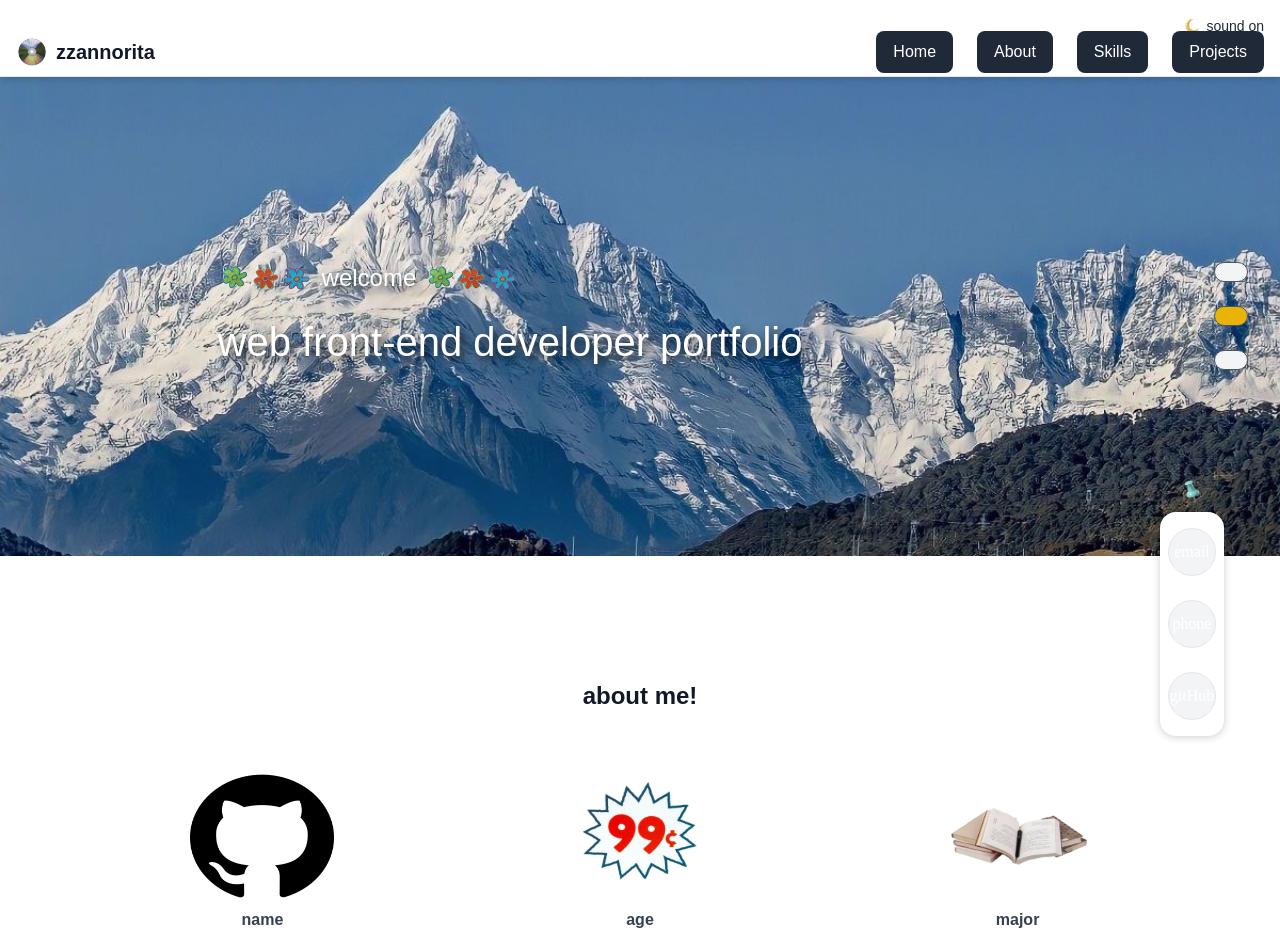
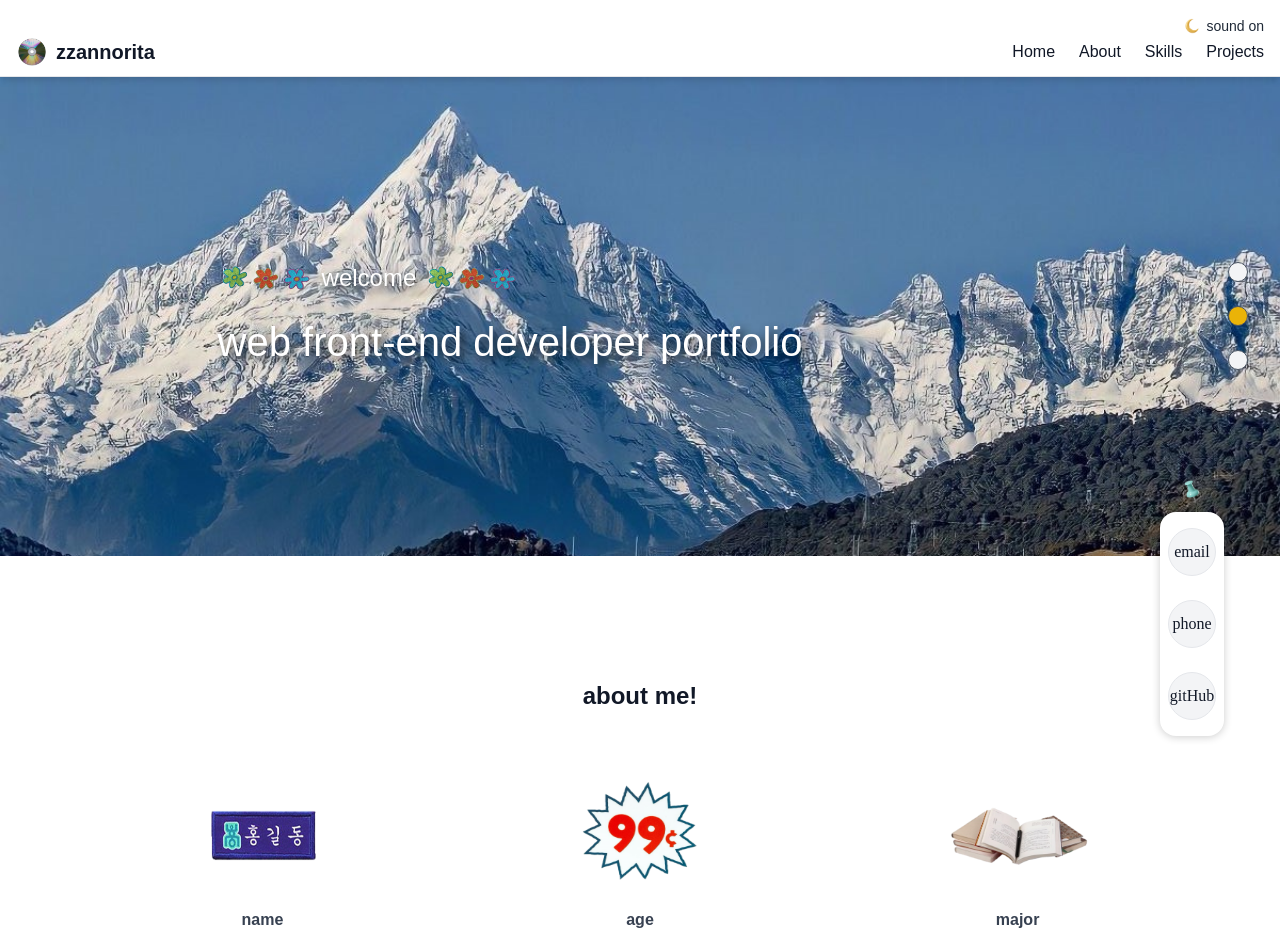
Before and after one commit to zzannorita/portfolio, a React (Vite) app: page / in a window 1280 px wide. Shown: the top 952 px of the page. Built offline with nearby package versions, Linux system fonts and the light colour scheme; a web font is replaced by a local one.

Commit message:
Fix: 버튼 기본 css 삭제

```diff
--- a/src/components/About.jsx
+++ b/src/components/About.jsx
@@ -1,11 +1,9 @@
 import ImageCarousel from "./ImageCarousel";
-import imgTest from "../../public/images/cat2.png";
 
 export default function About() {
   const items = [
     {
-      // images: ["images/name.png", "images/name2.png"],
-      images: [imgTest, imgTest],
+      images: ["images/name.png", "images/name2.png"],
       label: "name",
       text: "장유리",
     },
--- a/src/index.css
+++ b/src/index.css
@@ -47,6 +47,6 @@ a {
   @apply font-medium no-underline text-gray-900;
 }
 
-button {
+/* button {
   @apply rounded-lg border border-transparent px-4 py-2 text-base font-medium bg-gray-800 text-white cursor-pointer hover:outline-none focus:outline-none focus:outline-none;
-}
+} */
```
Also changed, not shown: 6 other files (tests, documents, lock files or other folders).
